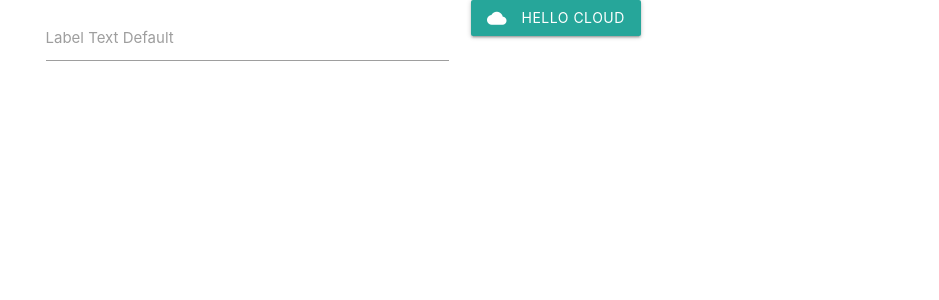
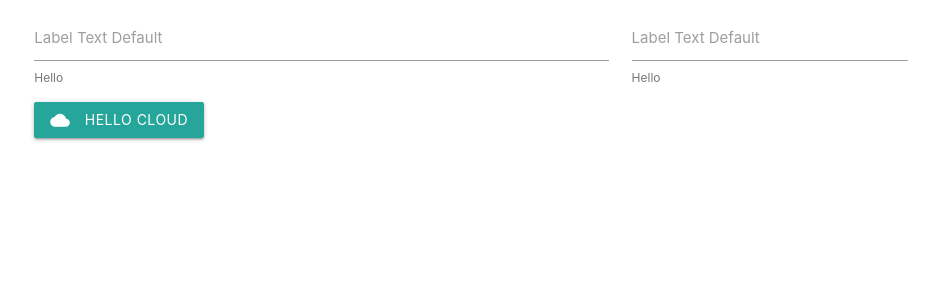
Before and after one commit to Ba5ik7/NgMaterialize, an Angular app: page / in a window 1280 px wide. Shown: the top 300 px of the page, without its empty margins (169-1108 px from the left). Built offline with nearby package versions, Linux system fonts and the light colour scheme.

Commit message:
Correct the classes and HTML struture

```diff
--- a/src/app/app.component.html
+++ b/src/app/app.component.html
@@ -1,10 +1,15 @@
 <router-outlet></router-outlet>
 <div class="container">
     <div class="row">
-        <div class="col s6">
         <md-input-fields
+            helperText="Hello"
+            wrapperClasses='col s12 m6 l8'
             inputId="id_input_test"></md-input-fields>
-        </div>
+        <md-input-fields
+            helperText="Hello"
+            wrapperClasses='col s12 m6 l4'
+            inputId="id_input_test_2"></md-input-fields>
+        <div class="col s12">
             <md-buttons
                 buttonId='id_button_test'
                 buttonType='link'
@@ -15,3 +20,4 @@
                 (clicked)=formClick($event)></md-buttons>
         </div>
     </div>
+</div>
--- a/src/app/common-components/input-fields/input-fields.component.html
+++ b/src/app/common-components/input-fields/input-fields.component.html
@@ -1,4 +1,3 @@
-<div class="row">
 <div class="input-field" [ngClass]=wrapperClasses>
   <input
     [id]=inputId
@@ -10,4 +9,3 @@
   <label [for]=inputId [ngClass]="{'active': isActive, labelClasses: true}"  >{{labelText}}</label>
   <span class="helper-text" [ngClass]=helperTextClasses>{{helperText}}</span>
 </div>
-</div>
```
Lines whose indentation alone changed are shown as unchanged.
